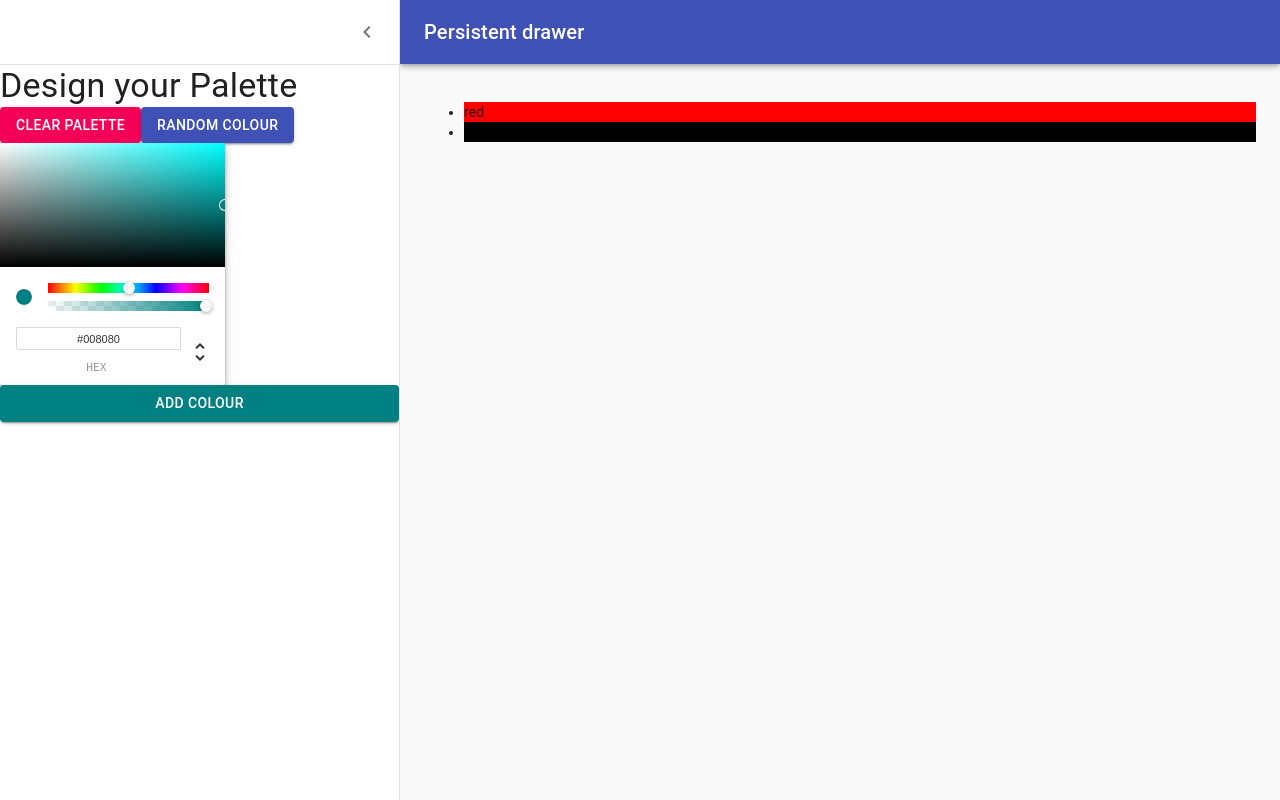
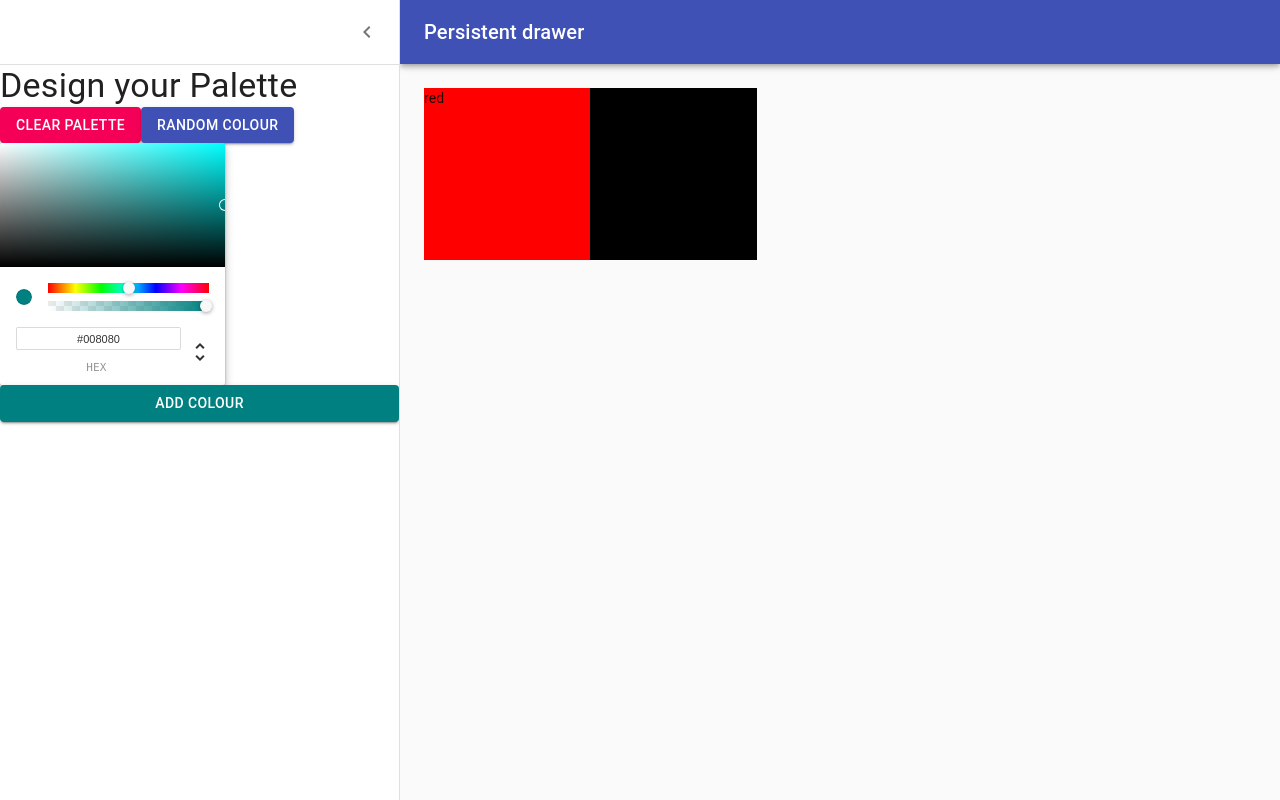
Before and after one commit to owengiri20/React_colour_app, a React (Create React App) app: page /palette/new in a window 1280 px wide. Built offline with nearby package versions, Linux system fonts and the light colour scheme.

Commit message:
started on dragable colourBox

```diff
--- /dev/null
+++ b/src/DraggableColourBox.js
@@ -0,0 +1,27 @@
+import React from "react";
+import { withStyles } from "@material-ui/core";
+
+const styles = {
+    root: {
+        width: "20%",
+        height: "25%",
+        margin: "0 auto",
+        display: "inline-block",
+        position: "relative",
+        cursor: "pointer",
+        marginBottom: "-4.5px"
+    }
+}
+
+function DraggableColourBox(props) {
+    const { classes } = props;
+    return (
+        <div
+            style={{ backgroundColor: props.colour }}
+            className={classes.root}>
+            {props.colour}
+        </div>
+    )
+}
+
+export default withStyles(styles)(DraggableColourBox)
--- a/src/NewPaletteForm.js
+++ b/src/NewPaletteForm.js
@@ -19,7 +19,7 @@ import InboxIcon from '@material-ui/icons/MoveToInbox';
 import MailIcon from '@material-ui/icons/Mail';
 import { ChromePicker } from "react-color";
 import { Button } from '@material-ui/core';
-
+import DraggableColourBox from "./DraggableColourBox";
 // adding colour picker, 8.50
 
 const drawerWidth = 400;
@@ -65,6 +65,7 @@ const styles = theme => ({
     },
     content: {
         flexGrow: 1,
+        height: "calc(100vh - 64px)",
         padding: theme.spacing.unit * 3,
         transition: theme.transitions.create('margin', {
             easing: theme.transitions.easing.sharp,
@@ -182,11 +183,9 @@ class NewPaletteForm extends Component {
                     })}>
 
                     <div className={classes.drawerHeader} />
-                    <ul>
-                        {this.state.colours.map(colour => (
-                            <li style={{ backgroundColor: colour }}>{colour}</li>
-                        ))}
-                    </ul>
+                    {this.state.colours.map(colour => (
+                        <DraggableColourBox colour={colour} />
+                    ))}
                 </main>
             </div>
         );
```
